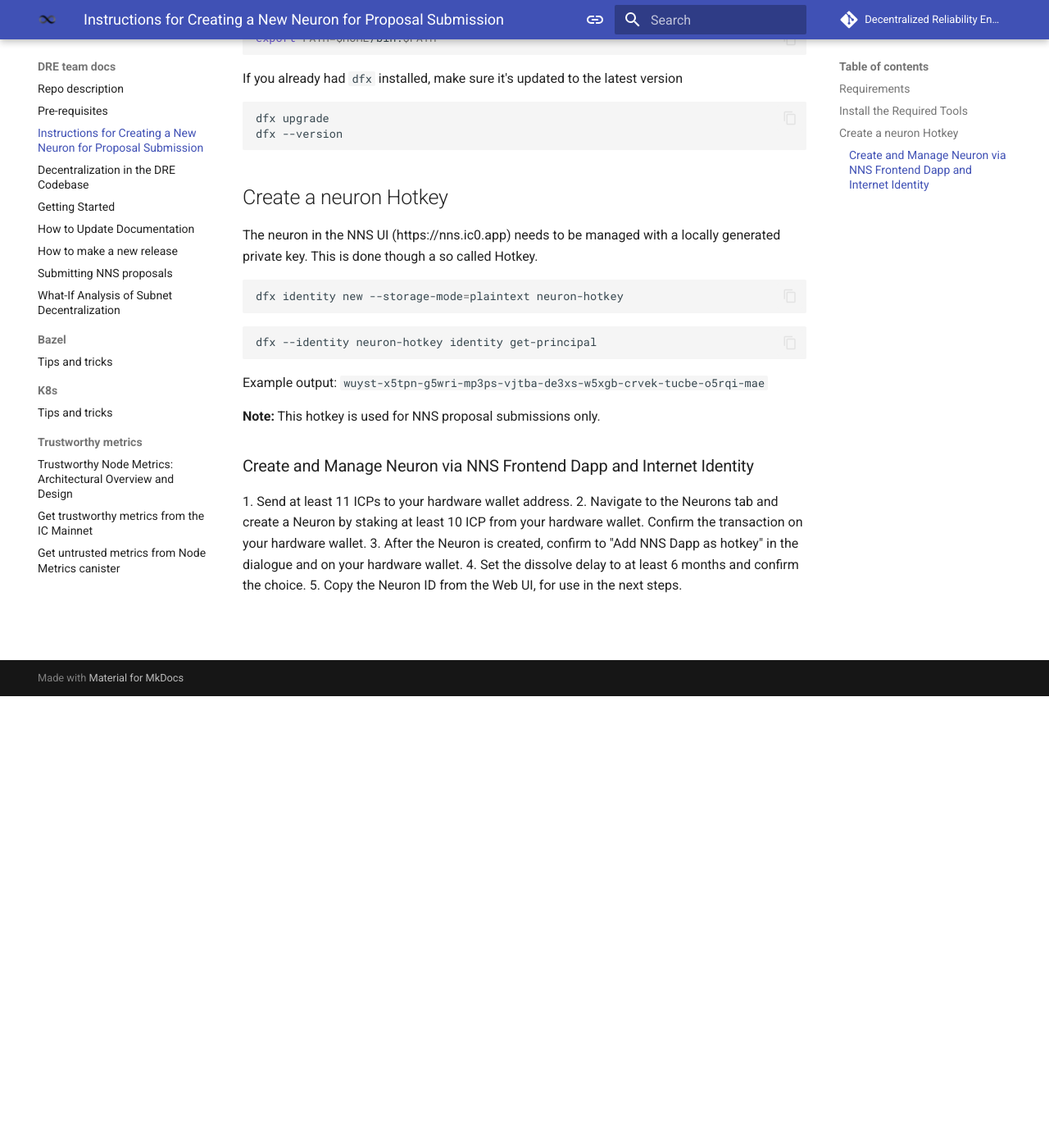
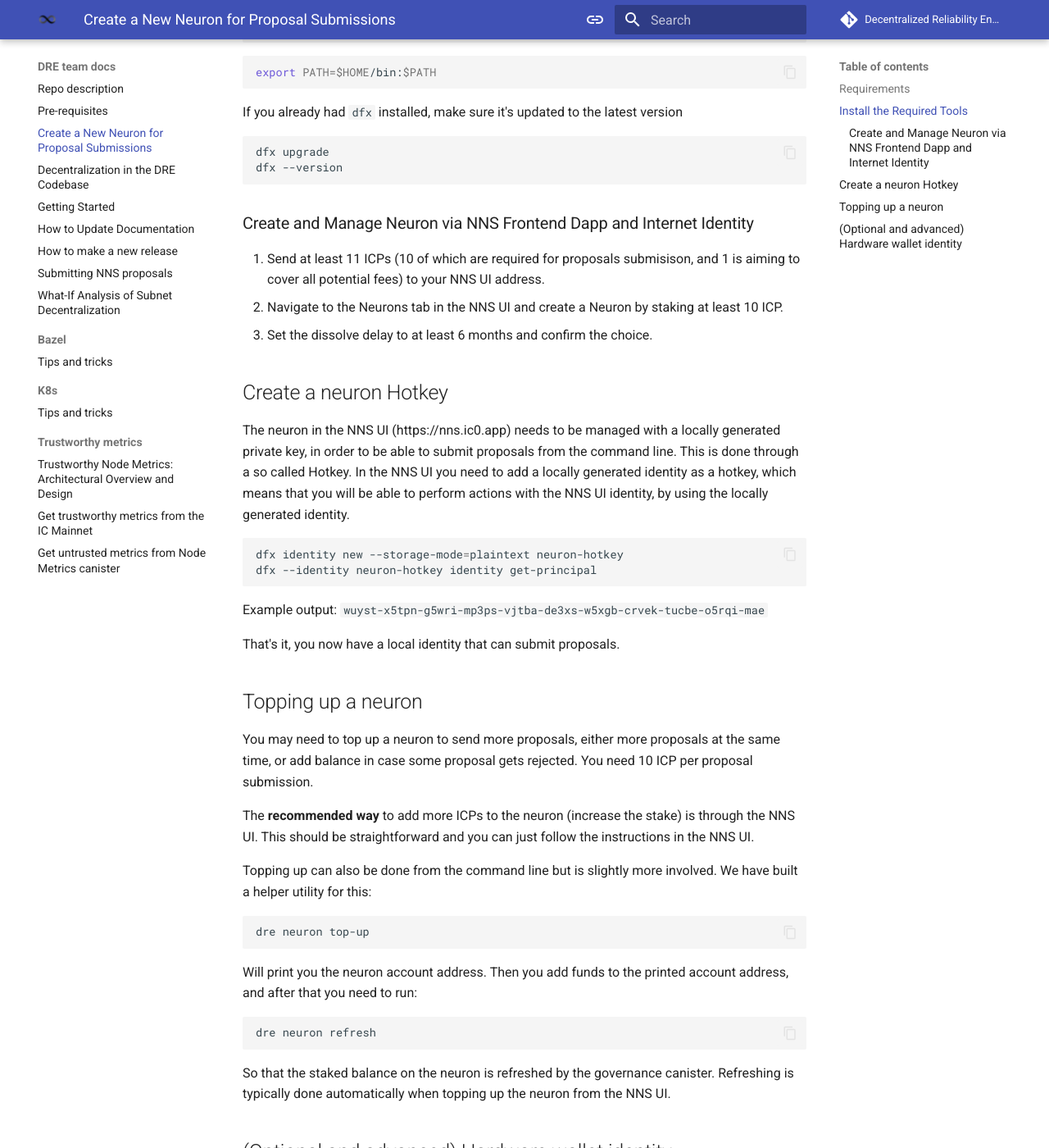
Before and after one commit to dfinity/dre, an MkDocs documentation site: the page built from docs/create-a-neuron.md, in a window 1280 px wide and 1400 px high, scrolled down 551 px. Shown: the whole window at 82% size. Built offline with MkDocs 1.6.1 and Material for MkDocs 9.7.7, drawn with Linux system fonts in a browser that asks for light colours; comment, search, counter and statistics services are not loaded; some of the changed text lies outside the part shown.

Commit message:
docs: Update docs for the new neuron creation (#766)
Co-authored-by: sa-github-api <138766536+sa-github-api@users.noreply.github.com>
Co-authored-by: r-birkner <103420898+r-birkner@users.noreply.github.com>

````diff
--- a/docs/create-a-neuron.md
+++ b/docs/create-a-neuron.md
@@ -1,12 +1,12 @@
-# Instructions for Creating a New Neuron for Proposal Submission
+# Create a New Neuron for Proposal Submissions
 
 Follow these steps to create a new neuron for proposal submission.
 
 ## Requirements
 
-*   11 ICP (10 of which are to be staked for the NNS proposal deposit)
-*   Basic understanding of [neurons, staking, and governance proposals](https://internetcomputer.org/docs/current/tokenomics/nns/nns-staking-voting-rewards).
-*   Optional [Hardware wallet](https://www.ledger.com/)
+- 11 ICP (10 of which are to be staked for the NNS proposal deposit)
+- Basic understanding of [neurons, staking, and governance proposals](https://internetcomputer.org/docs/current/tokenomics/nns/nns-staking-voting-rewards).
+- Optional [Hardware wallet](https://www.ledger.com/)
 
 ## Install the Required Tools
 
@@ -25,24 +25,51 @@
 dfx --version
 ```
 
+### Create and Manage Neuron via NNS Frontend Dapp and Internet Identity
+
+1. Send at least 11 ICPs (10 of which are required for proposals submisison, and 1 is aiming to cover all potential fees) to your NNS UI address.
+2. Navigate to the Neurons tab in the NNS UI and create a Neuron by staking at least 10 ICP.
+3. Set the dissolve delay to at least 6 months and confirm the choice.
+
 ## Create a neuron Hotkey
 
-The neuron in the NNS UI (https://nns.ic0.app) needs to be managed with a locally generated private key. This is done though a so called Hotkey.
+The neuron in the NNS UI (https://nns.ic0.app) needs to be managed with a locally generated private key, in order to be able to submit proposals from the command line.
+This is done through a so called Hotkey. In the NNS UI you need to add a locally generated identity as a hotkey, which means that you will be able to perform actions with the NNS UI identity, by using the locally generated identity.
+
 ```bash
 dfx identity new --storage-mode=plaintext neuron-hotkey
-```
-
-```bash
 dfx --identity neuron-hotkey identity get-principal
 ```
 Example output: `wuyst-x5tpn-g5wri-mp3ps-vjtba-de3xs-w5xgb-crvek-tucbe-o5rqi-mae`
 
-**Note:** This hotkey is used for NNS proposal submissions only.
+That's it, you now have a local identity that can submit proposals.
 
-### Create and Manage Neuron via NNS Frontend Dapp and Internet Identity
+## Topping up a neuron
 
-1. Send at least 11 ICPs to your hardware wallet address.
-2. Navigate to the Neurons tab and create a Neuron by staking at least 10 ICP from your hardware wallet. Confirm the transaction on your hardware wallet.
-3. After the Neuron is created, confirm to "Add NNS Dapp as hotkey" in the dialogue and on your hardware wallet.
-4. Set the dissolve delay to at least 6 months and confirm the choice.
-5. Copy the Neuron ID from the Web UI, for use in the next steps.
+You may need to top up a neuron to send more proposals, either more proposals at the same time, or add balance in case some proposal gets rejected. You need 10 ICP per proposal submission.
+
+The **recommended way** to add more ICPs to the neuron (increase the stake) is through the NNS UI. This should be straightforward and you can just follow the instructions in the NNS UI.
+
+Topping up can also be done from the command line but is slightly more involved. We have built a helper utility for this:
+
+```bash
+dre neuron top-up
+```
+Will print you the neuron account address. Then you add funds to the printed account address, and after that you need to run:
+
+```bash
+dre neuron refresh
+```
+
+So that the staked balance on the neuron is refreshed by the governance canister. Refreshing is typically done automatically when topping up the neuron from the NNS UI.
+
+## (Optional and advanced) Hardware wallet identity
+
+In the NNS UI you can also add a hardware wallet as a controlling entity. You will not be able to submit proposals with the hardware wallet entity though. But you can keep all your funds on the hardware wallet.
+
+Steps:
+1. After the basic NNS neuron is created, add the hardware wallet in the NNS UI.
+2. Confirm adding the IC NNS Dapp in your hardware wallet by following the instructions from the hardware wallet.
+3. You can send funds to the hardware wallet address instead of sending them to the regular address in the NNS UI.
+4. When staking ICPs, confirm the transaction on your hardware wallet.
+5. For voting and proposal submission from the command line you still need to add a regular dfx identity (plaintext)
````
